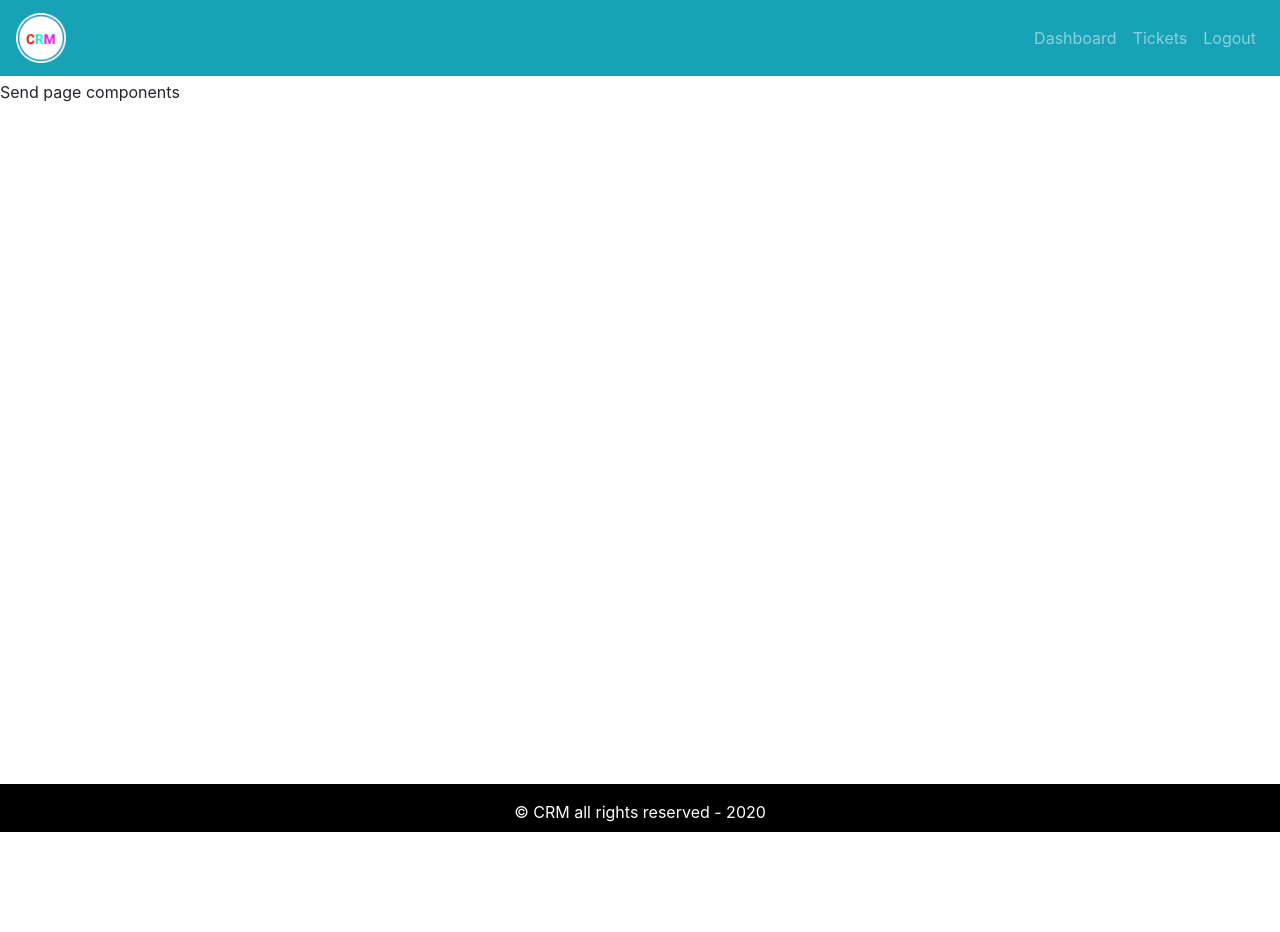
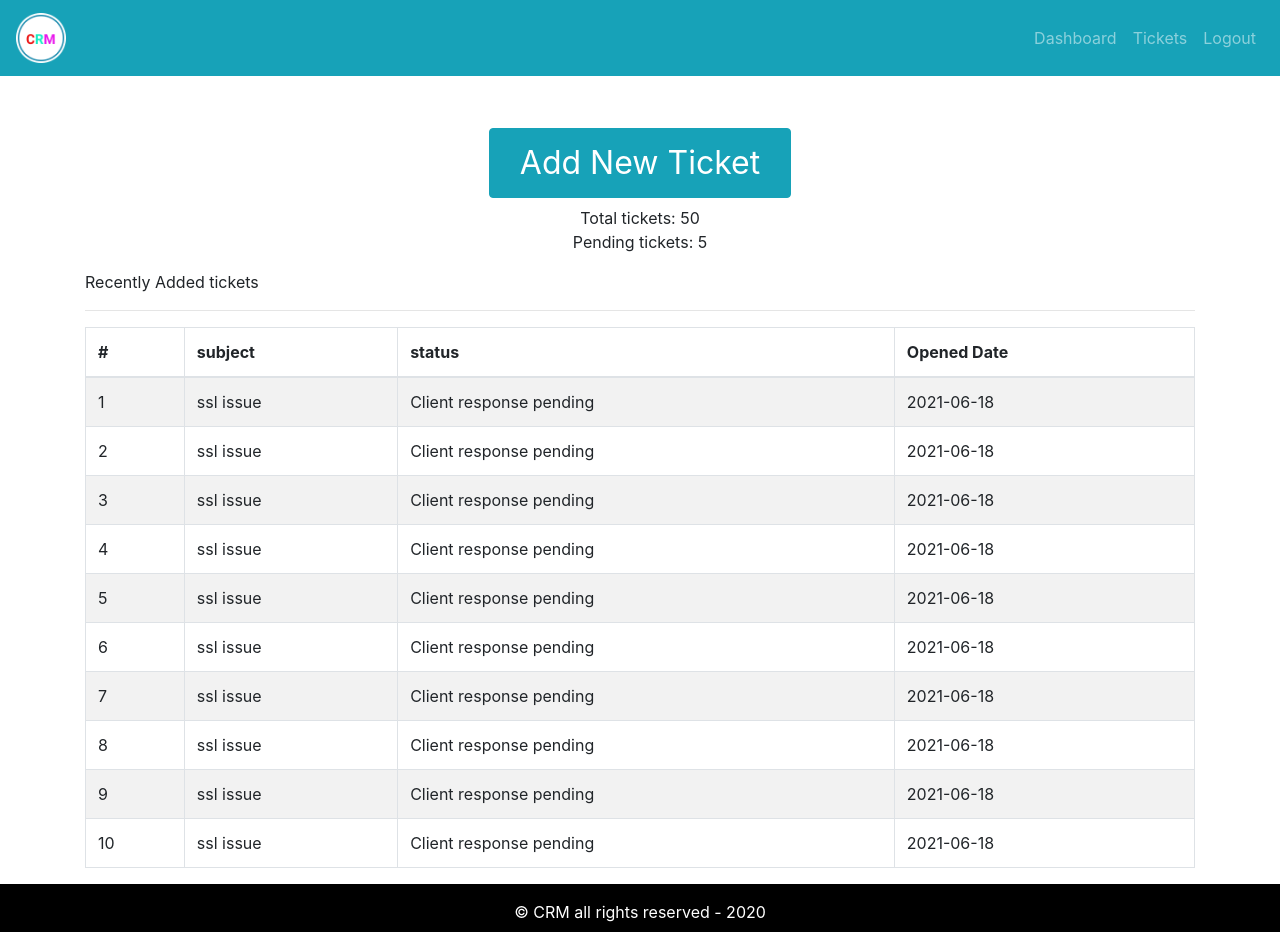
Before and after one commit to brenogfonseca/crm-frontend, a React (Create React App) app: page / in a window 1280 px wide. Before the commit the page ends 832 px from the top, so only its background shows below. Built offline with nearby package versions, Linux system fonts and the light colour scheme.

Commit message:
Dashboard page added

```diff
--- a/src/App.js
+++ b/src/App.js
@@ -1,5 +1,6 @@
 
 import './App.css';
+import Dashboard from './components/Dashboard';
 
 
 import EntryPage from './components/EntryPage';
@@ -10,7 +11,7 @@
     <div className="App">
       {/* <EntryPage/> */}
       <DefaultLayout>
-        Send page components
+        <Dashboard />
       </DefaultLayout>
     </div>
   );
--- /dev/null
+++ b/src/assets/data/dummy-tickets.json
@@ -0,0 +1,52 @@
+[
+  {
+    "id": 1,
+    "status": "Client response pending",
+    "addedAt": "2021-06-18"
+  },
+  {
+    "id": 2,
+    "status": "Client response pending",
+    "addedAt": "2021-06-18"
+  },
+  {
+    "id": 3,
+    "status": "Client response pending",
+    "addedAt": "2021-06-18"
+  },
+  {
+    "id": 4,
+    "status": "Client response pending",
+    "addedAt": "2021-06-18"
+  },
+  {
+    "id": 5,
+    "status": "Client response pending",
+    "addedAt": "2021-06-18"
+  },
+  {
+    "id": 6,
+    "status": "Client response pending",
+    "addedAt": "2021-06-18"
+  },
+  {
+    "id": 7,
+    "status": "Client response pending",
+    "addedAt": "2021-06-18"
+  },
+  {
+    "id": 8,
+    "status": "Client response pending",
+    "addedAt": "2021-06-18"
+  },
+  {
+    "id": 9,
+    "status": "Client response pending",
+    "addedAt": "2021-06-18"
+  },
+  {
+    "id": 10,
+    "status": "Client response pending",
+    "addedAt": "2021-06-18"
+  }
+]
--- /dev/null
+++ b/src/components/Dashboard.js
@@ -0,0 +1,37 @@
+import React from 'react'
+import { Container, Row, Col, Button } from 'react-bootstrap'
+import TicketTable from './TicketTable'
+import tickets from '../assets/data/dummy-tickets.json'
+
+export default function Dashboard() {
+  return (
+    <Container>
+      <Row>
+        <Col className="text-center mt-5 mb-2" >
+          <Button
+            variant="info"
+            style={{ 'fontSize': '2rem', padding: '10px 30px' }} >
+            Add New Ticket
+          </Button>
+        </Col>
+      </Row>
+      <Row>
+        <Col className="text-center mb-2" >
+          <div> Total tickets: 50</div>
+          <div> Pending tickets: 5</div>
+        </Col>
+      </Row>
+      <Row>
+        <Col className="mt-2" >
+          Recently Added tickets
+        </Col>
+      </Row>
+      <hr />
+      <Row>
+        <Col className="recent-ticket" >
+          <TicketTable tickets={tickets} />
+        </Col>
+      </Row>
+    </Container>
+  )
+}
--- /dev/null
+++ b/src/components/TicketTable.js
@@ -0,0 +1,30 @@
+import React from 'react'
+import { Table } from 'react-bootstrap'
+
+export default function TicketTable({ tickets }) {
+  return (
+    <Table striped bordered hover >
+      <thead>
+        <tr>
+          <th>#</th>
+          <th>subject</th>
+          <th>status</th>
+          <th>Opened Date</th>
+        </tr>
+      </thead>
+      <tbody>
+        {tickets.length ? tickets.map(row =>
+          <tr key={row.id} >
+            <td>{row.id}</td>
+            <td>ssl issue</td>
+            <td>{row.status}</td>
+            <td>{row.addedAt}</td>
+          </tr>
+        ) :
+          <tr>
+            <td colSpan="4" className="text-center" > No Tickets To Show</td>
+          </tr>}
+      </tbody>
+    </Table >
+  )
+}
```
